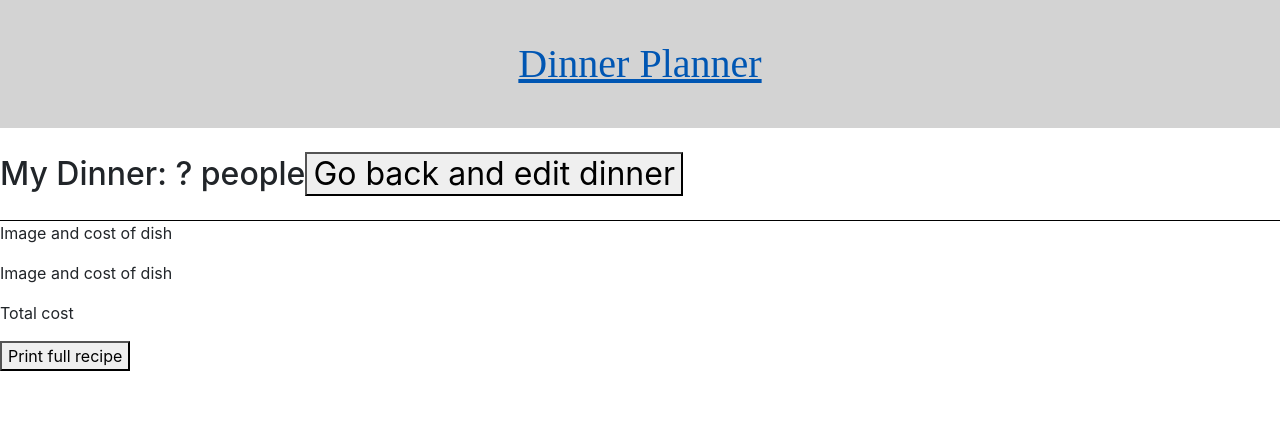
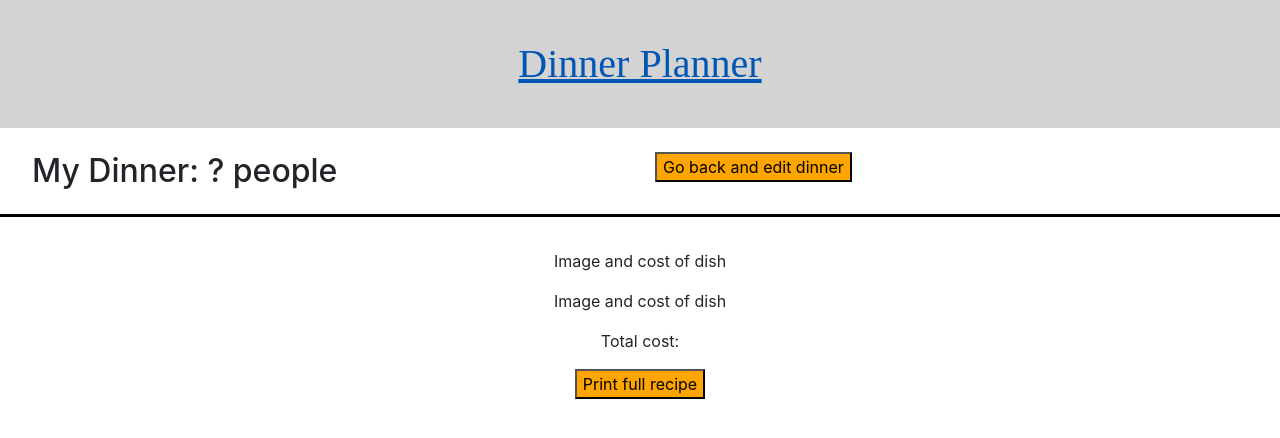
Before and after one commit to lisandlop/Dinner-Planner, a React (Create React App) app: page /overview in a window 1280 px wide. Shown: the top 438 px of the page. Built offline with nearby package versions, Linux system fonts and the light colour scheme.

Commit message:
Initial layout

```diff
--- a/src/ConfirmHeader/ConfirmHeader.css
+++ b/src/ConfirmHeader/ConfirmHeader.css
@@ -1,9 +1,14 @@
 .Header {
     padding: 1em;
     padding-left: 5em;
-    border-bottom: 1px solid black;
+    border-bottom: 3px solid black;
 }
 
+    #helloHeader {
+        padding-left: 1em;
+    }
+
     #backEditDinnerButton {
-        align-self: center;
+        align-content: right;
+        background-color: orange;
     }
--- a/src/ConfirmHeader/ConfirmHeader.js
+++ b/src/ConfirmHeader/ConfirmHeader.js
@@ -1,4 +1,6 @@
 import React, { Component } from "react";
+import Col from 'react-bootstrap/Col';
+import Row from 'react-bootstrap/Row';
 import { Link } from "react-router-dom";
 
 import "./ConfirmHeader.css";
@@ -14,12 +16,19 @@ class ConfirmHeader extends Component {
     render() {
         return(
             <div className="Header col-md-12">
-                <h2 id="helloHeader">
-                    My Dinner: ? people
-                <Link to="/search">
-                    <button hover id="backEditDinnerButton">Go back and edit dinner</button>
-                </Link>
-                </h2>
+                <Row>
+                    <Col>
+                        <h2 id="helloHeader">
+                            My Dinner: ? people
+                        </h2>
+                    </Col>
+                    <Col >
+                        <Link to="/search">
+                            <button hover id="backEditDinnerButton">Go back and edit dinner</button>
+                        </Link>
+                    </Col>
+                </Row>
+
             </div>
         );
     }
--- a/src/Overview/Overview.css
+++ b/src/Overview/Overview.css
@@ -1,3 +1,8 @@
 .Overview {
-    align-self: center;
+    text-align: center;
+    padding-top: 2em;
 }
+
+    #printButton {
+        background-color: orange;
+    }
--- a/src/Overview/Overview.js
+++ b/src/Overview/Overview.js
@@ -18,7 +18,7 @@ class Overview extends Component {
             <div className="Overview col-md-12">
                 <p>Image and cost of dish</p>
                 <p>Image and cost of dish</p>
-                <p>Total cost</p>
+                <p>Total cost: </p>
                 <Link to="/printout">
                     <button hover id="printButton">Print full recipe</button>
                 </Link>
--- a/src/Printout/Printout.css
+++ b/src/Printout/Printout.css
@@ -0,0 +1,4 @@
+.Printout {
+    padding: 1em;
+    margin-left: 2em;
+}
--- a/src/SelectDish/SelectDish.js
+++ b/src/SelectDish/SelectDish.js
@@ -9,8 +9,6 @@ class SelectDish extends Component {
   render() {
     return (
       <div className="SelectDish">
-        <h2>This is the Select Dish screen</h2>
-
         {/* We pass the model as property to the Sidebar component */}
         <Row>
           <Sidebar model={this.props.model} />
```
